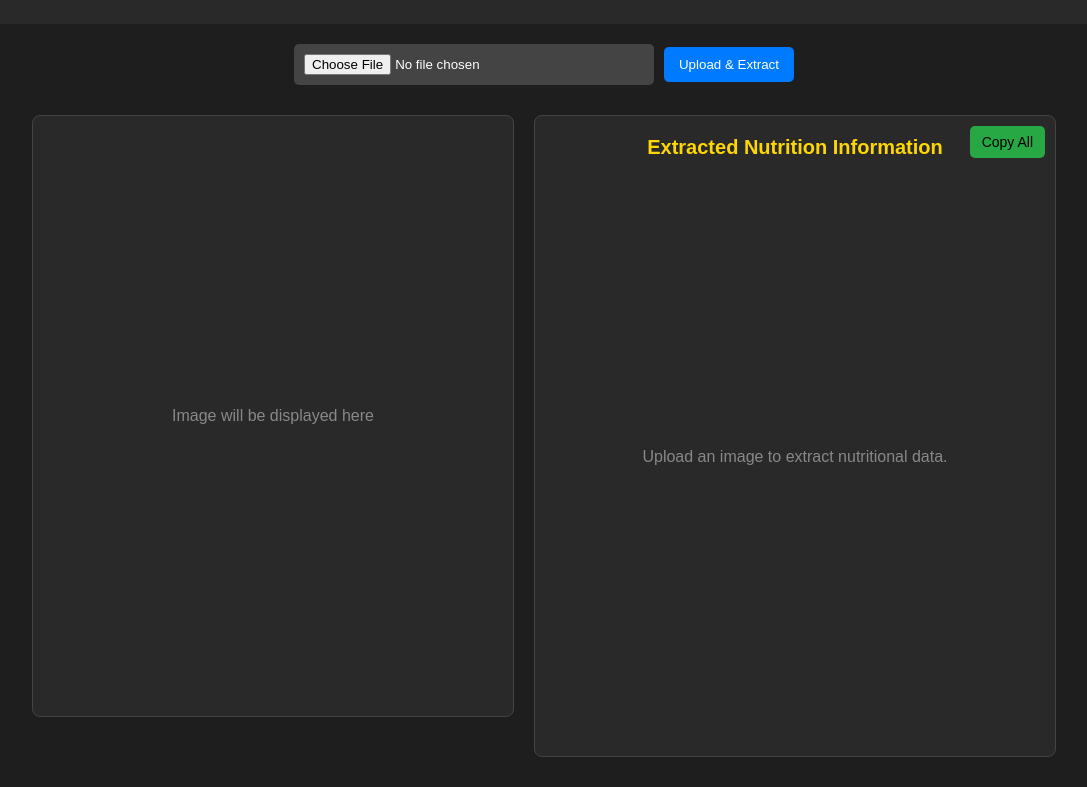
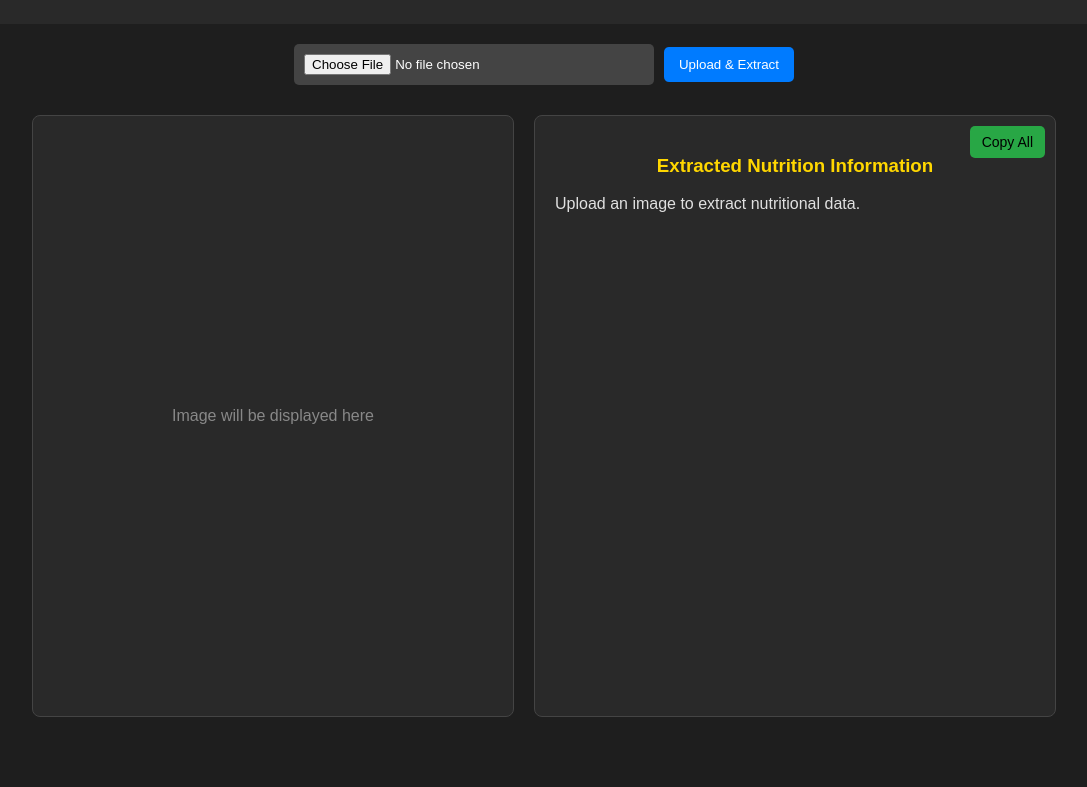
Before and after one commit to Jayanth-y/nutrition-label-extractor, a plain HTML site: page index.html in a window 1280 px wide. Shown: the part 115-902 px from the top of the page, without its empty margins (96-1183 px from the left). After the commit the page ends 862 px from the top, so only its background shows below. Drawn offline with Linux system fonts and the light colour scheme.

Commit message:
Update styles.css

```diff
--- a/styles.css
+++ b/styles.css
@@ -59,16 +59,18 @@ input[type="file"] {
     background-color: #0056b3;
 }
 
+
 /* Output Wrapper (Contains Image & Extracted Data) */
 #output-wrapper {
     display: flex;
     justify-content: center;
-    align-items: stretch; /* Ensures both containers have the same height */
+    align-items: flex-start;
     gap: 20px;
     margin: 30px auto;
     width: 80%;
 }
 
+/* Image Portion */
 /* Image Preview Container */
 #image-preview-container {
     flex: 1;
@@ -108,49 +110,25 @@ input[type="file"] {
     left: 0;
 }
 
-/* Output Container */
+/* Output Container Styling */
 #output-container {
     flex: 1;
     background-color: #292929;
     border: 1px solid #444;
     padding: 20px;
     border-radius: 8px;
-    text-align: center; /* Centers the heading */
-    width: 100%;
-    height: 600px; /* Matches the image preview size */
-    display: flex;
-    flex-direction: column;
+    text-align: left;
+    width: 60%;
+    height: 560px;
     position: relative;
+    overflow: hidden;
 }
 
-/* Output Content Wrapper */
-#output-content {
-    flex: 1;  /* Ensures it takes the remaining space */
-    display: flex;
-    justify-content: center;
-    align-items: center;
-    width: 100%;
-}
-
-/* Extracted Nutrition Heading */
-#output-container h3 {
-    margin-top: 0;
-    font-size: 20px;
+h3 {
+    text-align: center;
     color: #FFD700;
 }
 
-/* Center the output placeholder like the image preview */
-#output-placeholder {
-    color: #888;
-    font-size: 16px;
-    text-align: center;
-    display: flex;
-    justify-content: center;
-    align-items: center;
-    height: 100%; /* Make it take the full output container height */
-}
-
-/* Output Text Styling */
 #output p {
     margin: 10px 0;
     font-size: 16px;
```
